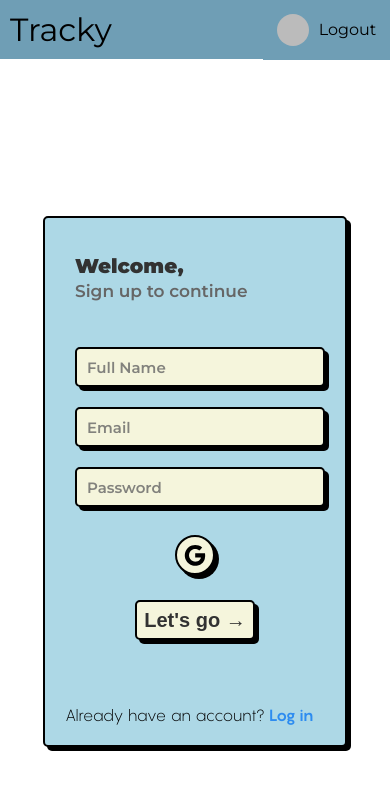
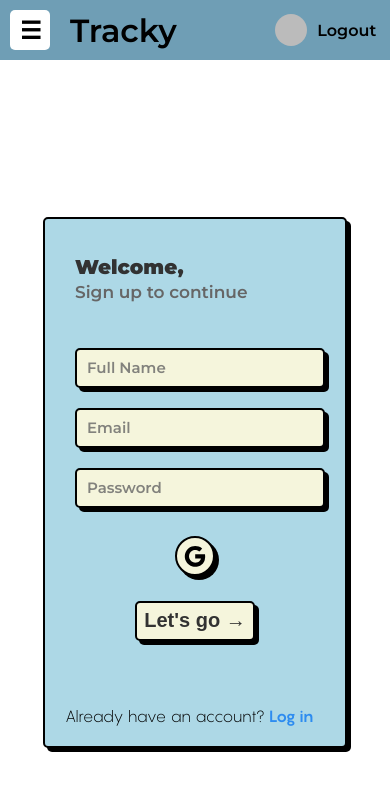
Before and after one commit to OrganicBeetle/FinanceTracker, a React (Vite) app: page / in a window 390 px wide. Shown: the top 790 px of the page. Built offline with nearby package versions, Linux system fonts and the light colour scheme; no server answers; sample sign-in values are in the browser's storage.

Commit message:
Hamburger Bar Added

```diff
--- a/src/components/Hamburger.css
+++ b/src/components/Hamburger.css
@@ -20,13 +20,14 @@
     white-space: nowrap;
     padding-left: 10px;
     color: black;
-    font-weight: 500;
+    font-weight: 600;
+    font-size: 1rem;
     position: absolute;
-    top:8px;
+    top: 0.8rem;
     left:2rem;
   }
 
   .hamburger-menu.expanded {
     position:relative;
-    width: 12rem;
+    width: 13rem;
   }
--- a/src/components/Hamburger.jsx
+++ b/src/components/Hamburger.jsx
@@ -1,6 +1,5 @@
 import "./Hamburger.css"
 const Hamburger = ({ isHovered, setIsHovered }) => {
-
     const Scroll = () => {
         const element = document.getElementById("transaction-history");
         if (element) {
--- a/src/components/header.css
+++ b/src/components/header.css
@@ -7,8 +7,8 @@
     left: 0;
     width: 100%;
     display: flex;
-    justify-content: space-between;
     align-items: center;
+    font-weight: 600;
 }
 
 .logout{
@@ -18,7 +18,7 @@
     font-size: 16px;
     cursor: pointer;
     transition: background-color 0.3s ease, transform 0.3s ease;
-
+    font-weight: 600;
 }
 .logout:hover{
     background-color: #0056b3; /* Darker background on hover */
--- a/src/components/header.jsx
+++ b/src/components/header.jsx
@@ -1,4 +1,4 @@
-import React, { useEffect } from "react";
+import React, { useEffect, useState } from "react";
 import "./header.css";
 import { auth } from "../firebase";
 import { useAuthState } from "react-firebase-hooks/auth";
@@ -6,9 +6,11 @@ import { useNavigate } from "react-router-dom";
 import { toast } from "react-toastify";
 import { signOut } from "firebase/auth";
 import userSvg from "../assets/user.svg";
+import Hamburger from "./Hamburger"
 
 const Header = () => {
   const [user, loading] = useAuthState(auth);
+  const [isHovered, setIsHovered]=useState(false);
   const navigate = useNavigate();
 
   useEffect(() => {
@@ -31,9 +33,12 @@ const Header = () => {
 
   return (
     <div className="flex items-center justify-between w-full py-4 px-6 bg-gray-800 text-white">
-      <div className="navbar font-medium text-[2rem]">Tracky</div>
+      <div className="navbar font-medium text-[2rem]">
+        {user && <Hamburger isHovered={isHovered} setIsHovered={setIsHovered}/>}
+        Tracky
+      </div>
       {user && (
-        <p
+        <div
           className="logout flex items-center text-3xl"
           onClick={logoutFunction}
         >
@@ -45,7 +50,7 @@ const Header = () => {
             className="mr-2" // margin-right to separate the image from the text
           />
           Logout
-        </p>
+        </div>
       )}
     </div>
   );
```
